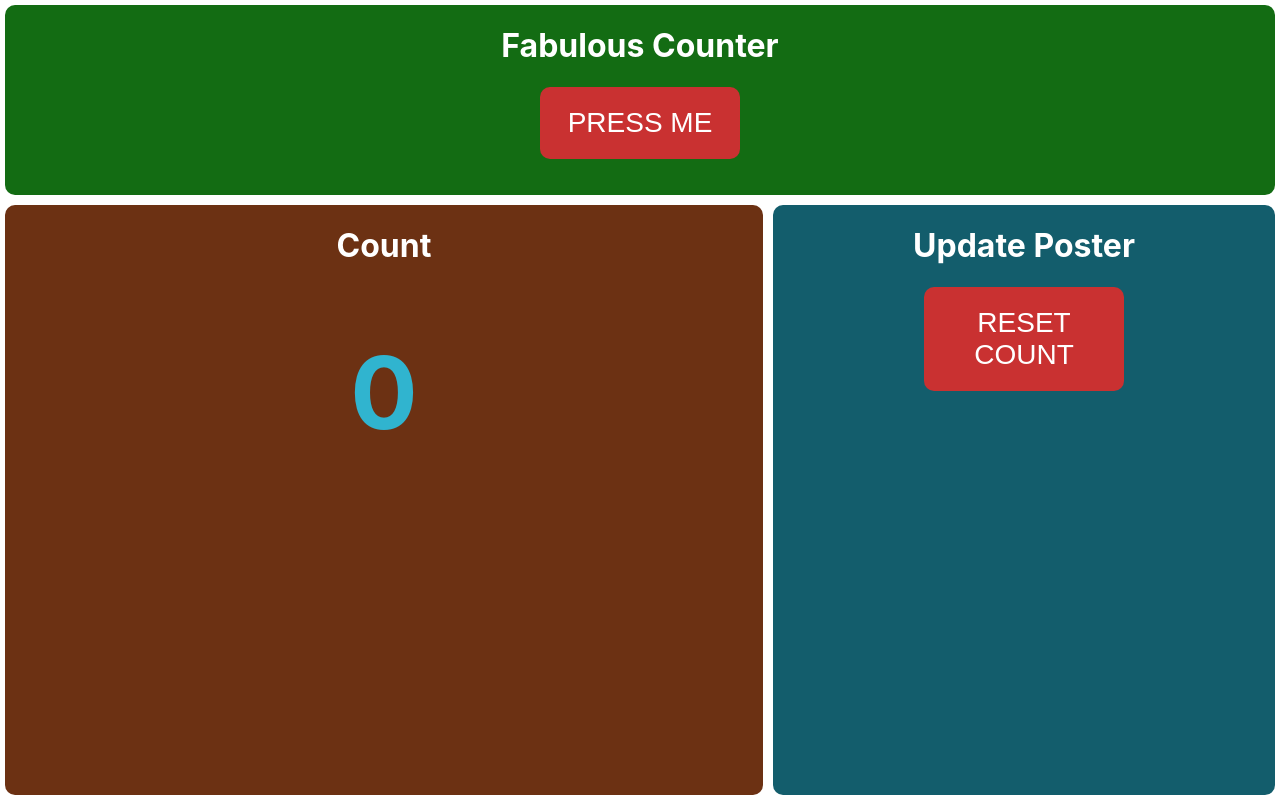
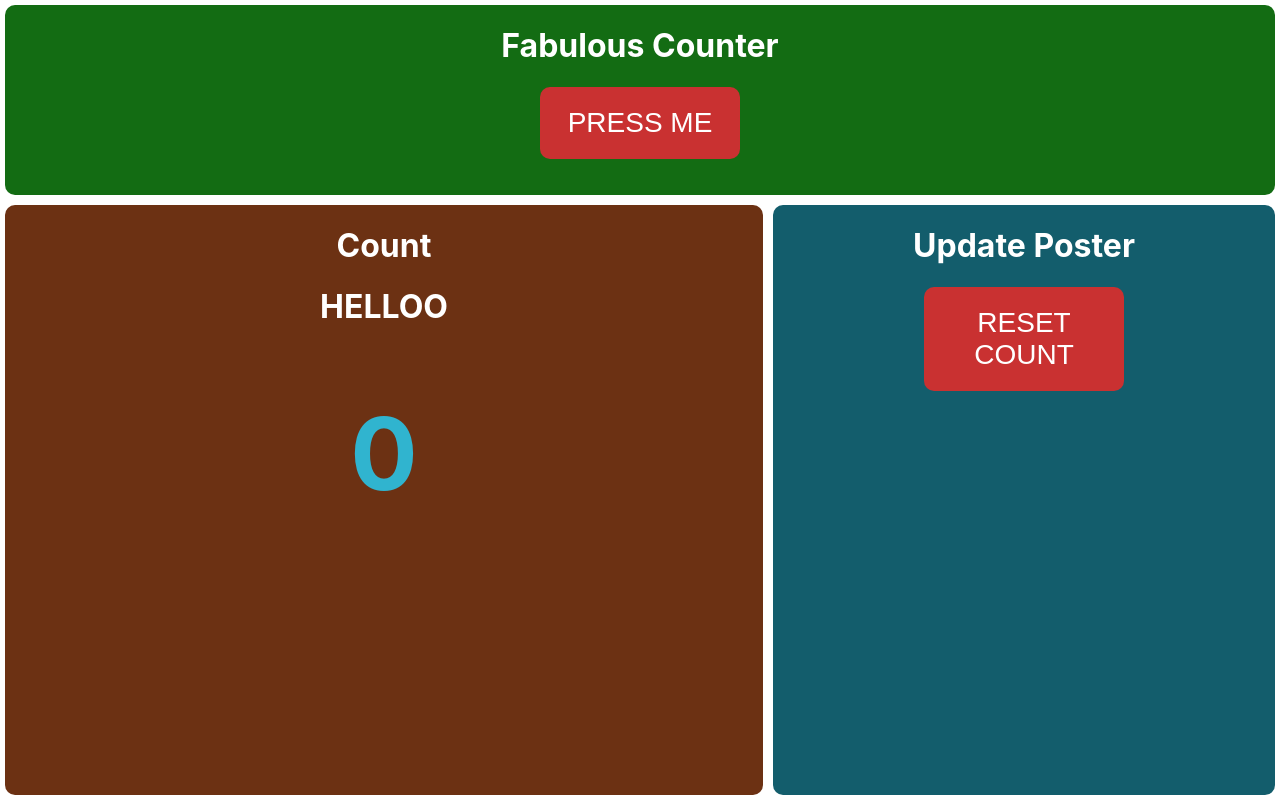
Before and after one commit to CKeogh/PWA-spike, a React (Create React App) app in the folder yozu-spike/: page / in a window 1280 px wide. Built offline with nearby package versions, Linux system fonts and the light colour scheme.

Commit message:
blablabla

```diff
--- a/yozu-spike/src/App.js
+++ b/yozu-spike/src/App.js
@@ -17,7 +17,8 @@ class App extends React.Component {
           <BigButton action={this.increaseCount} text="Press me" />
         </div>
         <div className="calendar">
-          <Text content={"Count"} />
+          <Text content="Count" />
+          <Text content="HELLOO" />
           <Counter count={this.state.count} />
         </div>
         <div className="updatePoster">
```
